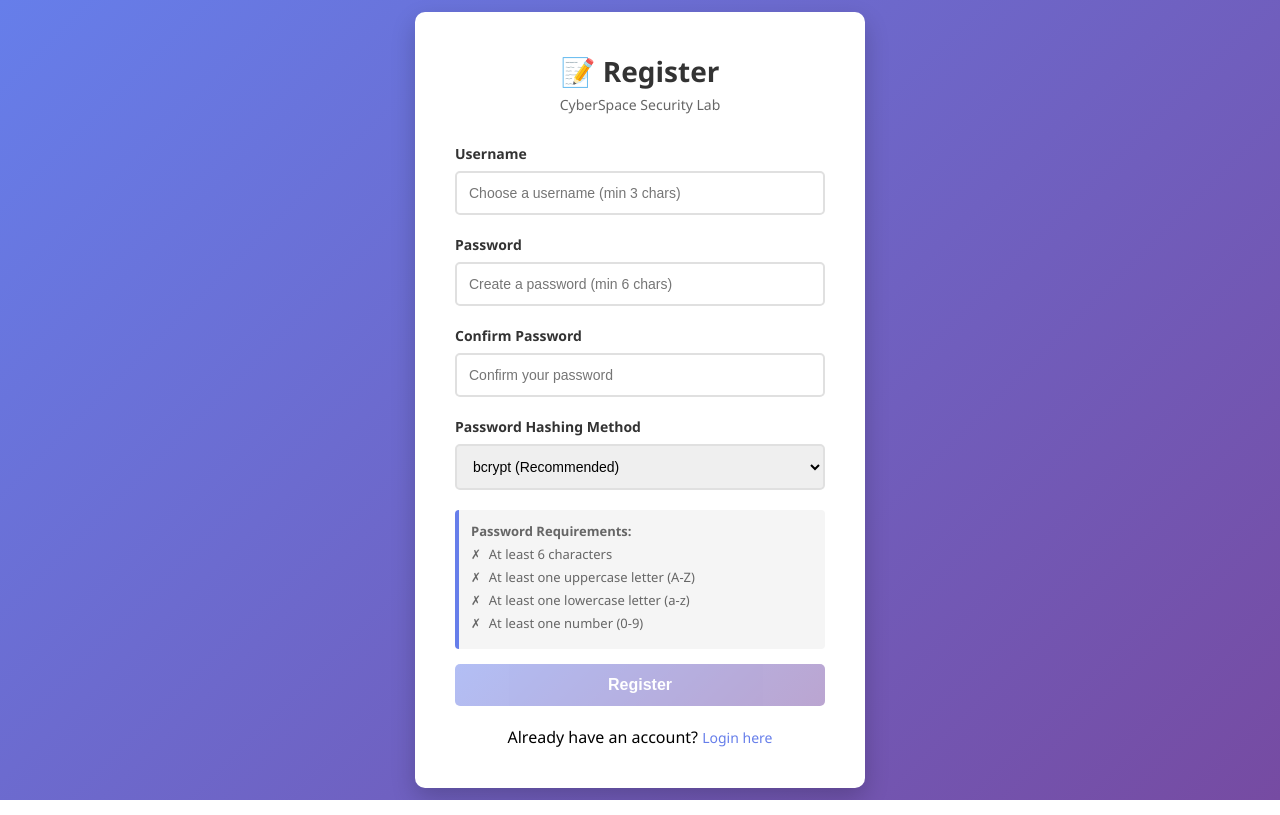
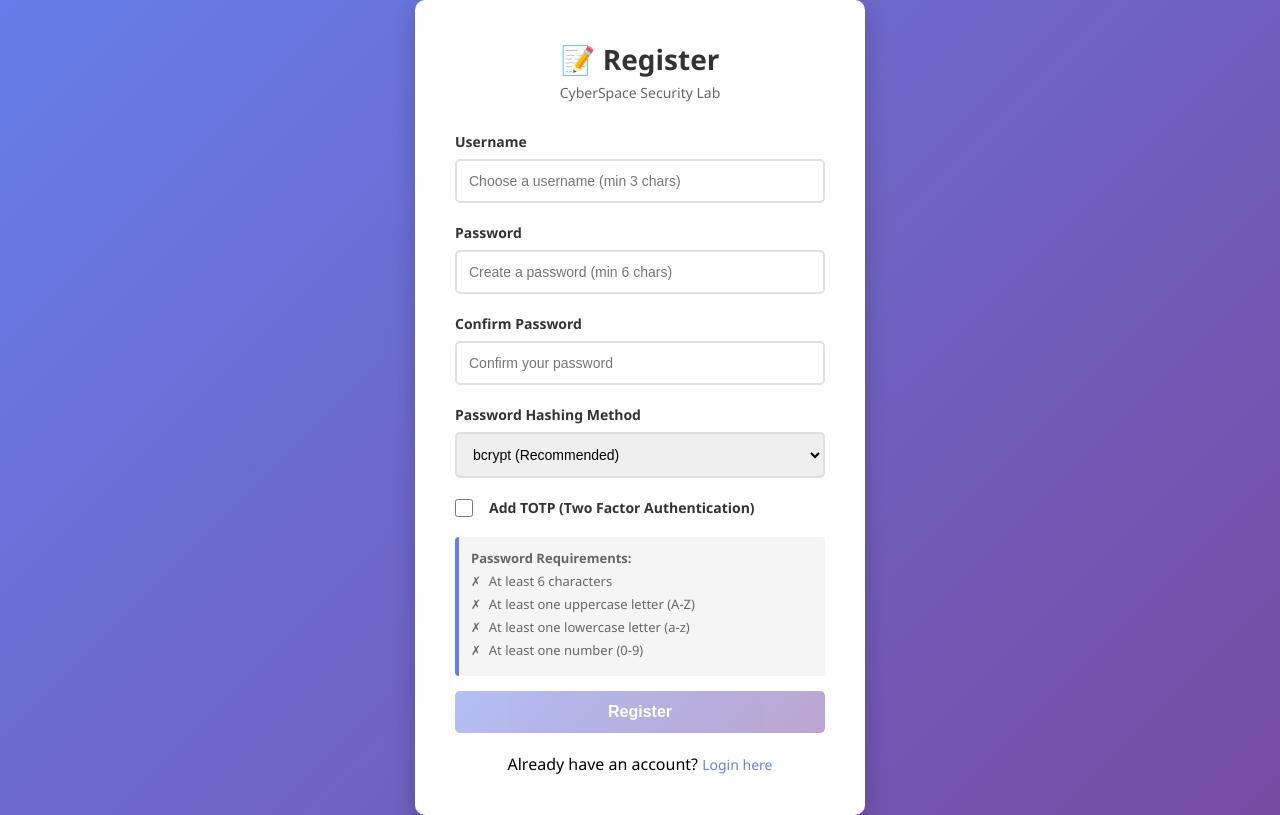
Before and after one commit to idogiat/cyberspace_security_lab, a Flask app: page /register in a window 1280 px wide. Run offline with Flask 3, Linux system fonts and the light colour scheme.

Commit message:
TOTP feature

```diff
--- a/src/server.py
+++ b/src/server.py
@@ -1,8 +1,11 @@
+import threading
 from flask import Flask, render_template, request, jsonify, redirect, session, url_for
 from datetime import timedelta, datetime
 import json
 import sys
 import os
+
+import pyotp
 
 # Ensure src is on path so imports work when running from repo root
 sys.path.insert(0, os.path.dirname(__file__))
@@ -38,7 +41,26 @@ def register_page():
 def dashboard():
     if 'username' not in session:
         return redirect(url_for('login_page'))
+    # verify if user has passed totp if he required to do so
+    # prevent url hopping between dashboard and login
+    users = db.get_user(session['username'])
+    user_record = users[0] if users else None
+    totp_secret = user_record.totp if user_record and hasattr(user_record, 'totp') else ''
+    if totp_secret and not session.get('totp_verified'):
+                return redirect(url_for('totp_verify_page'))
     return render_template('dashboard.html', username=session['username'])
+
+@app.route('/totp-verify')
+def totp_verify_page():
+    if 'username' not in session:
+        return redirect(url_for('login_page'))
+
+    users = db.get_user(session['username'])
+    user_record = users[0] if users else None
+    totp_secret = user_record.totp if user_record and hasattr(user_record, 'totp') else ''
+    if not totp_secret:
+        return redirect(url_for('dashboard'))
+    return render_template('login_totp.html', username=session['username'])
 
 @app.route('/api/register', methods=['POST'])
 def api_register():
@@ -47,6 +69,7 @@ def api_register():
         username = data.get('username', '').strip()
         password = data.get('password', '').strip()
         hash_mode = data.get('hash_mode', 'bcrypt')  # default to bcrypt
+        totp = data.get('use_totp', False)  # default to no totp
 
         if not username or len(username) < 3:
             return jsonify({'success': False, 'message': 'Username must be at least 3 characters'}), 400
@@ -58,17 +81,46 @@ def api_register():
         if db.user_exists(username):
             return jsonify({'success': False, 'message': 'Username already exists'}), 409
 
+        totp_secret = ''
+        if totp:
+            totp_secret = pyotp.random_base32()
         # Register user in database with hashing
         try:
-            db.register(username, password, hash_mode)
+            db.register(username, password, hash_mode, totp_secret)
         except Exception as e:
             # if DB raised IntegrityError it bubbles up - return conflict
             return jsonify({'success': False, 'message': str(e)}), 500
 
-        return jsonify({'success': True, 'message': 'Registration successful. Please login.', 'username': username}), 201
+
+        update_json_file(username, totp_secret)
+
+        return jsonify({
+            'success': True,
+            'message': 'Registration successful. Please login.',
+            'username': username,
+            'totp_secret': totp_secret if totp else None
+            }), 201
 
     except Exception as e:
         return jsonify({'success': False, 'message': str(e)}), 500
+
+def update_json_file(username, totp_secret):
+            json_path = os.path.join(os.path.dirname(__file__), 'users.json')
+            try:
+                if not os.path.exists(json_path):
+                    users_json = {"group_seed": 524392612, "users": []}
+                else:
+                    with open(json_path, 'r', encoding='utf-8') as f:
+                        users_json = json.load(f)
+                print(totp_secret)
+                users_json["users"].append({
+                    "username": username,
+                    "totp_secret": totp_secret
+                })
+                with open(json_path, 'w', encoding='utf-8') as f:
+                    json.dump(users_json, f, ensure_ascii=False, indent=4)
+            except Exception as e:
+                print(f"Failed to update users.json file: {e}")
 
 @app.route('/api/login', methods=['POST'])
 def api_login():
@@ -93,12 +145,76 @@ def api_login():
         # Login successful
         session['username'] = username
         session.permanent = True
+
+        # Ensure totp to be verified to prevent url hopping
+        session['totp_verified'] = False
+
+        # get user record from DB
+        users = db.get_user(username)
+        user_record = users[0]
+        totp_secret = user_record.totp
+
+        # if user has a totp secret
+        if totp_secret != '':
+            db.log_login_attempt(username, 'requires totp', client_ip, user_agent)
+            return jsonify({
+                'success': True,
+                'message': 'TOTP required',
+                'username': username,
+                'redirect': '/totp-verify'
+            }), 200
+
         db.log_login_attempt(username, 'success', client_ip, user_agent)
 
         return jsonify({'success': True, 'message': 'Login successful', 'username': username, 'redirect': '/dashboard'}), 200
 
     except Exception as e:
         return jsonify({'success': False, 'message': str(e)}), 500
+
+
+
+@app.route('/api/verify-totp', methods=['POST'])
+def verify_totp():
+    try:
+        # verify user has passed the log in
+        if 'username' not in session:
+            return jsonify({'success': False, 'message': 'Not authenticated'}), 401
+
+        # Get client info from log in
+        data = request.get_json()
+        totp_code = data.get('totp', '').strip()
+        username = session['username']
+
+        # get user info from DB
+        users = db.get_user(username)
+        user_records = users[0]
+
+        # check if user has TOTP
+        if not user_records or not hasattr(user_records, 'totp'):
+            return jsonify({'success': False, 'message': 'User TOTP secret not found'}), 400
+
+        # get the TOTP value
+        totp_secret = user_records.totp or ''
+        if not totp_secret:
+            return jsonify({'success': False, 'message': 'User does not have TOTP enabled'}), 400
+
+        # TOTP verification
+        totp_verifier = pyotp.TOTP(totp_secret)
+        if totp_verifier.verify(totp_code, valid_window=1):
+            session['totp_verified'] = True
+
+            # update login logs
+            client_ip = request.remote_addr
+            user_agent = request.headers.get('User-Agent', 'Unknown')
+            db.log_login_attempt(username, 'success', client_ip, user_agent)
+
+            return jsonify({'success': True, 'message': 'TOTP verified! Redirecting to dashboard page'}), 200
+
+        else:
+            return jsonify({'success': False, 'message': 'Invalid TOTP code. Please check and try again.'}), 401
+    except Exception as e:
+        return jsonify({'success': False, 'message': str(e)}), 500
+
 
 @app.route('/api/logout', methods=['POST'])
 def api_logout():
@@ -137,9 +253,10 @@ def user_details(username):
                 'username': user_obj.username,
                 'hash_mode': user_obj.hash_mode,
                 'group_seed': user_obj.group_seed,
-                'salt': user_obj.salt if user_obj.salt else None,
+                'salt': user_obj.salt.decode() if isinstance(user_obj.salt, bytes) else user_obj.salt if user_obj.salt else None,
                 'metadata': user_obj.metadata,
-                'created_at': getattr(user_obj, 'created_at', None) or user_obj.metadata.get('created_at', None) if isinstance(user_obj.metadata, dict) else None
+                'created_at': getattr(user_obj, 'created_at', None) or user_obj.metadata.get('created_at', None) if isinstance(user_obj.metadata, dict) else None,
+                'totp': user_obj.totp
             }
         }), 200
     except Exception as e:
@@ -200,6 +317,7 @@ def statistics():
     except Exception as e:
         return jsonify({'success': False, 'message': str(e)}), 500
 
+
 @app.errorhandler(404)
 def not_found(error):
     return jsonify({'error': 'Endpoint not found'}), 404
--- a/src/templates/dashboard.html
+++ b/src/templates/dashboard.html
@@ -452,8 +452,8 @@
             }
         }
 
-        function displayUserDetails(user) {
-            const container = document.getElementById('userDetailsContainer');
+       function displayUserDetails(user, containerId = 'userDetailsContainer') {
+            const container = document.getElementById(containerId);
             container.innerHTML = `
                 <div class="detail-row">
                     <span class="detail-label">Username:</span>
@@ -600,7 +600,7 @@
 
                 if (data.success) {
                     searchResult.innerHTML = '';
-                    displayUserDetails(data.user);
+                    displayUserDetails(data.user, "searchResult");
                     document.getElementById('userDetailsContainer').innerHTML = document.getElementById('userDetailsContainer').innerHTML;
                 } else {
                     searchResult.innerHTML = `<div style="text-align: center; color: #c33; padding: 20px;">User not found</div>`;
--- a/src/templates/register.html
+++ b/src/templates/register.html
@@ -85,6 +85,26 @@
             margin-bottom: 15px;
             font-size: 13px;
             color: #666;
+        }
+
+        .form-group input[type="checkbox"] {
+            accent-color: #667eea;
+            width: 18px;
+            height: 18px;
+            vertical-align: middle;
+            margin-right: 8px;
+        }
+
+        .form-group label input[type="checkbox"] + span {
+            vertical-align: middle;
+        }
+
+        .form-group label {
+            display: flex;
+            align-items: center;
+            gap: 8px;
+            font-weight: 600;
+            font-size: 14px;
         }
 
         .requirement {
@@ -214,6 +234,13 @@
                 </select>
             </div>
 
+            <div class="form-group">
+                <label>
+                    <input type="checkbox" id="useTotp" name="useTotp">
+                     Add TOTP (Two Factor Authentication)
+                </label>
+            </div>
+
             <div class="password-requirements">
                 <strong>Password Requirements:</strong>
                 <div class="requirement" id="req-length">
@@ -293,6 +320,7 @@
             const password = passwordInput.value;
             const confirmPassword = confirmPasswordInput.value;
             const hashMode = document.getElementById('hashMode').value;
+            const useTotp = document.getElementById('useTotp').checked;
 
             // Validate inputs
             if (username.length < 3) {
@@ -315,6 +343,7 @@
                 return;
             }
 
+
             errorDiv.style.display = 'none';
             successDiv.style.display = 'none';
             document.getElementById('loading').style.display = 'block';
@@ -326,17 +355,20 @@
                     headers: {
                         'Content-Type': 'application/json',
                     },
-                    body: JSON.stringify({ username, password, hash_mode: hashMode })
-                });
+                body: JSON.stringify({ username, password, hash_mode: hashMode, use_totp: useTotp })});
 
                 const data = await response.json();
 
                 if (data.success) {
-                    showSuccess(data.message);
-                    form.reset();
-                    setTimeout(() => {
-                        window.location.href = '/login';
-                    }, 2000);
+                    if (data.totp_secret) {
+                        showTotpSecret(data.totp_secret);
+                    } else {
+                        showSuccess(data.message);
+                        form.reset();
+                        setTimeout(() => {
+                            window.location.href = '/login';
+                        }, 2000);
+                    }
                 } else {
                     showError(data.message || 'Registration failed');
                 }
@@ -347,6 +379,34 @@
                 submitBtn.disabled = false;
             }
         });
+
+        function showTotpSecret(secret) {
+            // creates a pop up window for TOTP
+            const modal = document.createElement('div');
+            modal.style.position = 'fixed';
+            modal.style.left = 0;
+            modal.style.top = 0;
+            modal.style.width = '100vw';
+            modal.style.height = '100vh';
+            modal.style.background = 'rgba(0,0,0,0.5)';
+            modal.style.display = 'flex';
+            modal.style.alignItems = 'center';
+            modal.style.justifyContent = 'center';
+            modal.innerHTML = `
+                <div style="background:white;padding:25px 20px;border-radius:10px;max-width:350px;text-align:center;">
+                    <h2>Two-Factor Authentication</h2>
+                    <p style="margin:16px 0;">Your TOTP secret:<br>
+                    <strong style="word-break:break-all;font-size:1.2em;color:#667eea;">${secret}</strong></p>
+                    <p style="font-size:13px;color:#555;">Save this code in your authenticator app.<br>It will not appear again!</p>
+                    <button id="okTotpBtn" style="margin-top:18px;padding:8px 30px;border-radius:4px;background:#667eea;color:white;border:none;font-weight:bold;">OK</button>
+                </div>
+            `;
+            document.body.appendChild(modal);
+            document.getElementById('okTotpBtn').onclick = () => {
+                document.body.removeChild(modal);
+                window.location.href = '/login';
+            };
+        }
 
         function showError(message) {
             errorDiv.textContent = message;
```
Also changed, not shown: src/Database.py (+8 -5 lines), src/templates/login_totp.html (added, +189 -0 lines), src/users.json (+20 -4 lines), users.db (added).
